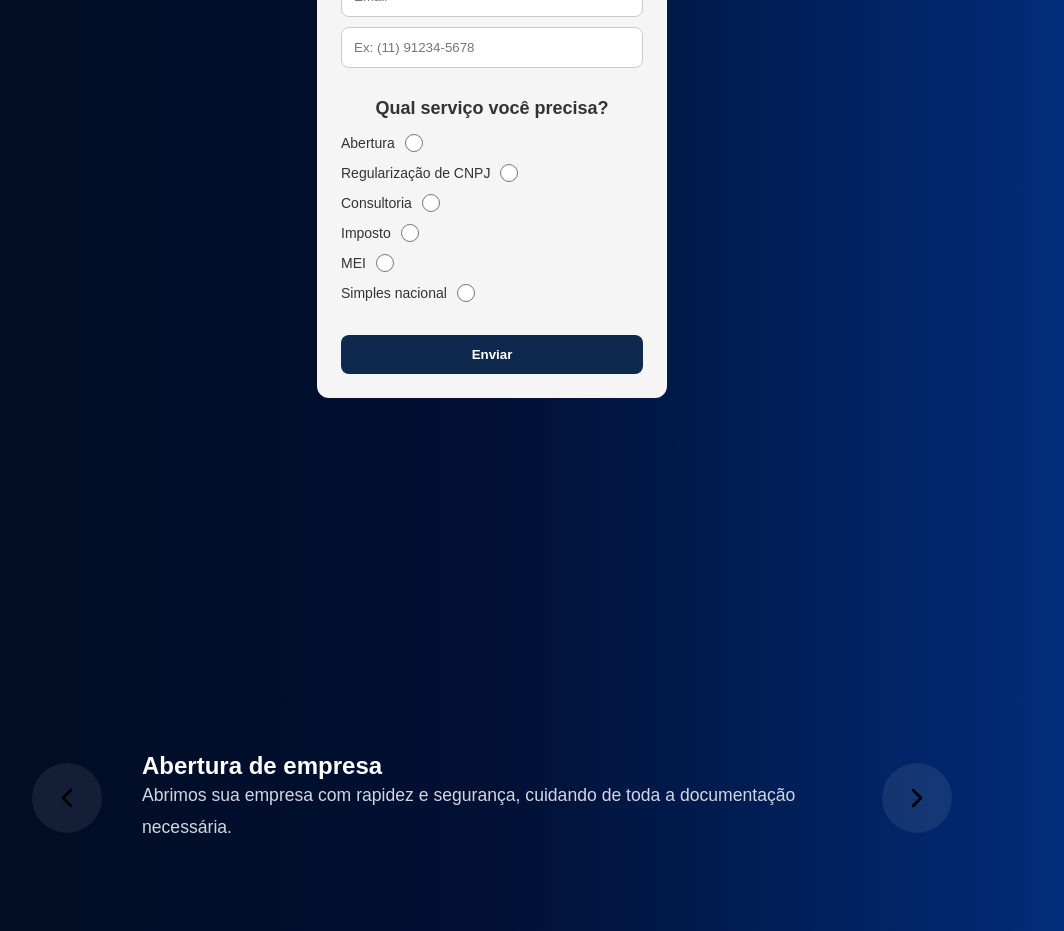
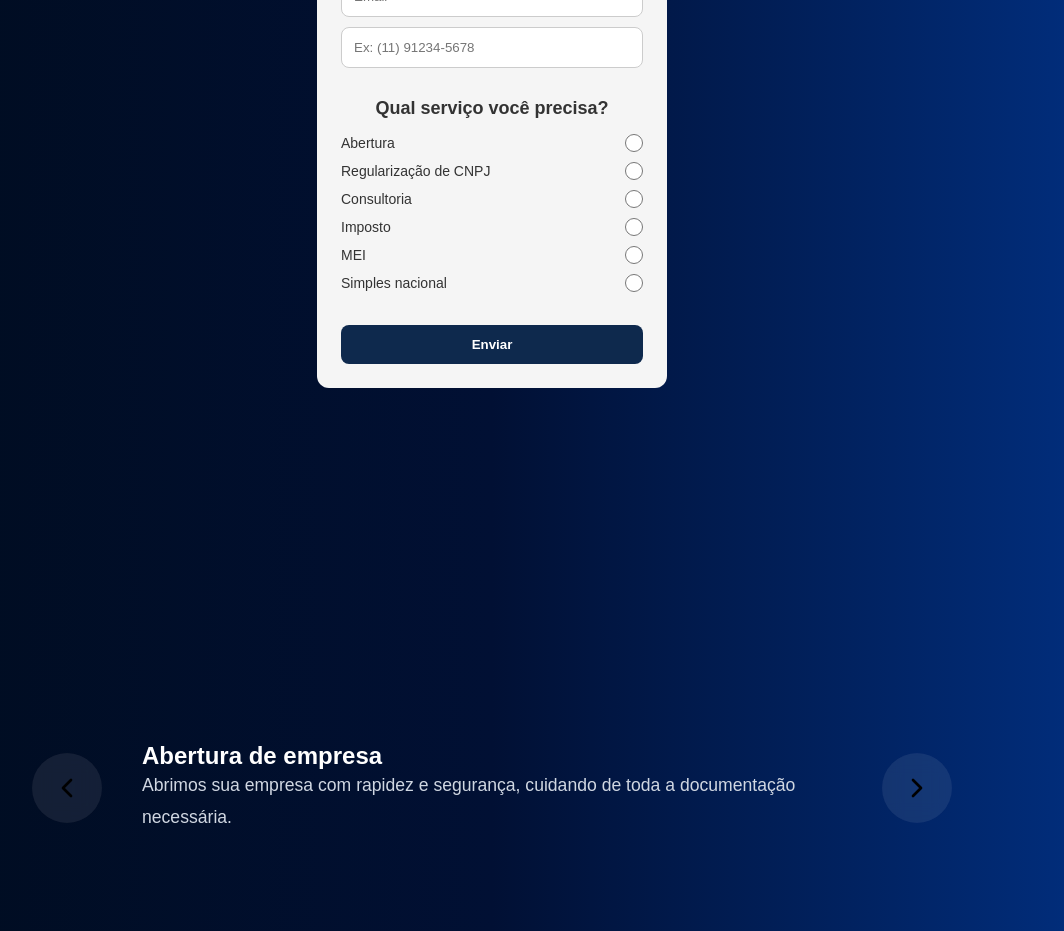
Before and after one commit to Ph-dev-77/site-contabilidade, a React (Vite) app: page / in a window 1280 px wide. Shown: the part 1080-2011 px from the top of the page, without its empty margins (148-1212 px from the left). Built offline with nearby package versions, Linux system fonts and the light colour scheme.

Commit message:
Update Formulario.css

```diff
--- a/src/components/Formulario/Formulario.css
+++ b/src/components/Formulario/Formulario.css
@@ -95,7 +95,7 @@ body {
 .radio-group {
   display: flex;
   flex-direction: column;
-  gap: 12px;
+  gap: 10px;
 }
 
 /* Linha */
@@ -103,6 +103,7 @@ body {
   display: flex;
   align-items: center;
   gap:10px;
+  justify-content: space-between;
 }
 
 /* Label */
```
